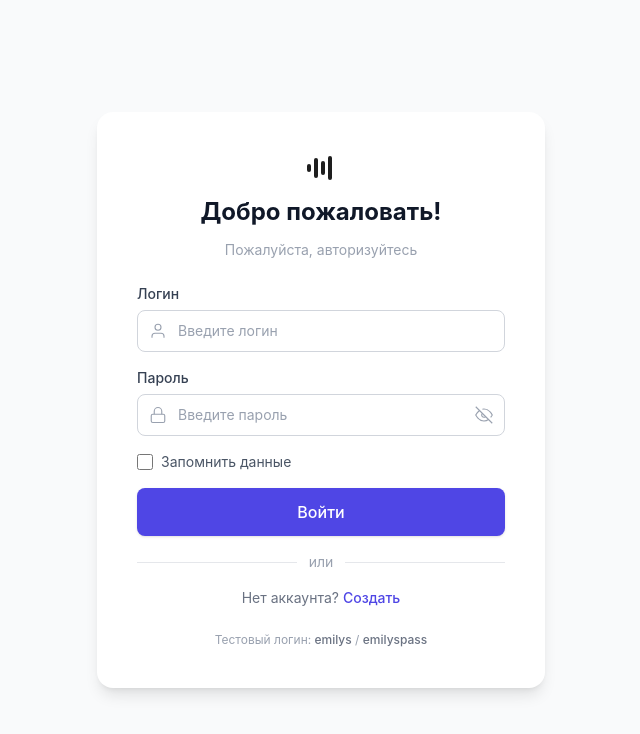
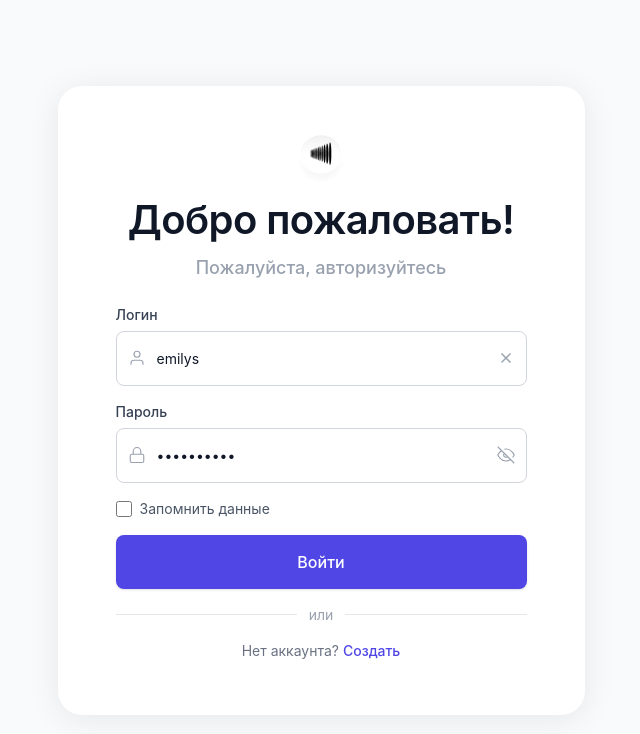
Before and after one commit to SergeySemenov314/test_Aiti_Guru, a React (Vite) app: page /login in a window 1280 px wide. Shown: the top 734 px of the page, without its empty margins (319-959 px from the left). Built offline with nearby package versions, Linux system fonts and the light colour scheme.

Commit message:
Add environment variables for test credentials, include logo in LoginPage, and update styles for Button and Input components

```diff
--- a/src/components/ui/Button.tsx
+++ b/src/components/ui/Button.tsx
@@ -22,7 +22,7 @@
 const sizeClasses: Record<ButtonSize, string> = {
   sm: 'px-3 py-1.5 text-sm',
   md: 'px-5 py-2.5 text-sm',
-  lg: 'px-6 py-3 text-base',
+  lg: 'px-6 h-[54px] text-base',
 };
 
 export function Button({
--- a/src/components/ui/Input.tsx
+++ b/src/components/ui/Input.tsx
@@ -28,8 +28,8 @@
           <input
             ref={ref}
             className={`
-              w-full rounded-lg border border-gray-300 bg-white
-              px-4 py-2.5 text-sm text-gray-900
+              w-full h-[55px] rounded-lg border border-gray-300 bg-white
+              px-4 text-sm text-gray-900
               placeholder:text-gray-400
               focus:outline-none focus:ring-2 focus:ring-primary/30 focus:border-primary
               transition-colors duration-150
--- a/src/pages/LoginPage.tsx
+++ b/src/pages/LoginPage.tsx
@@ -6,6 +6,7 @@
 import { Button } from '../components/ui/Button';
 import { Input } from '../components/ui/Input';
 import { Checkbox } from '../components/ui/Checkbox';
+import logoImg from '../assets/logo.png';
 
 interface LoginFormValues {
   username: string;
@@ -76,7 +77,11 @@
     watch,
     formState: { errors, isSubmitting },
   } = useForm<LoginFormValues>({
-    defaultValues: { username: '', password: '', rememberMe: false },
+    defaultValues: {
+      username: import.meta.env.VITE_TEST_USERNAME ?? '',
+      password: import.meta.env.VITE_TEST_PASSWORD ?? '',
+      rememberMe: false,
+    },
   });
 
   const usernameValue = watch('username');
@@ -106,11 +111,11 @@
 
   return (
     <div className="flex min-h-screen items-center justify-center bg-gray-50 px-4">
-      <div className="w-full max-w-md rounded-2xl bg-white p-10 shadow-lg">
+      <div className="w-full max-w-[527px] rounded-3xl bg-white pt-12 px-[58px] pb-[54px] shadow-[0_4px_32px_0_rgba(0,0,0,0.08)]">
         <div className="mb-6 flex flex-col items-center gap-3">
-          <WaveIcon />
-          <h1 className="text-2xl font-bold text-gray-900">Добро пожаловать!</h1>
-          <p className="text-sm text-gray-400">Пожалуйста, авторизуйтесь</p>
+          <img src={logoImg} alt="Logo" className="w-[52px] h-[52px]" />
+          <h1 className="text-[40px] font-semibold leading-[110%] tracking-[-0.015em] text-gray-900">Добро пожаловать!</h1>
+          <p className="text-[18px] font-medium leading-[150%] tracking-[0%] text-gray-400">Пожалуйста, авторизуйтесь</p>
         </div>
 
         {apiError && (
@@ -140,8 +145,8 @@
                 type={showPassword ? 'text' : 'password'}
                 placeholder="Введите пароль"
                 {...passwordRegister}
-                className={`w-full rounded-lg border bg-white
-                           pl-10 pr-10 py-2.5 text-sm text-gray-900
+                className={`w-full h-[55px] rounded-lg border bg-white
+                           pl-10 pr-10 text-sm text-gray-900
                            placeholder:text-gray-400
                            focus:outline-none focus:ring-2 focus:ring-primary/30 focus:border-primary
                            transition-colors duration-150
@@ -183,10 +188,6 @@
             </a>
           </p>
         </form>
-
-        <p className="mt-6 text-center text-xs text-gray-400">
-          Тестовый логин: <span className="font-medium text-gray-500">emilys</span> / <span className="font-medium text-gray-500">emilyspass</span>
-        </p>
       </div>
     </div>
   );
--- a/src/pages/ProductsPage.tsx
+++ b/src/pages/ProductsPage.tsx
@@ -191,7 +191,7 @@
         </div>
 
         {/* Table */}
-        <div className="overflow-x-auto rounded-lg border border-gray-200">
+        <div className="overflow-x-auto">
           <table className="w-full text-sm">
             <thead>
               <tr className="border-b border-gray-200 bg-gray-50/50">
```
Also changed, not shown: src/assets/logo.png (added), 1 other file (tests, documents, lock files or other folders).
